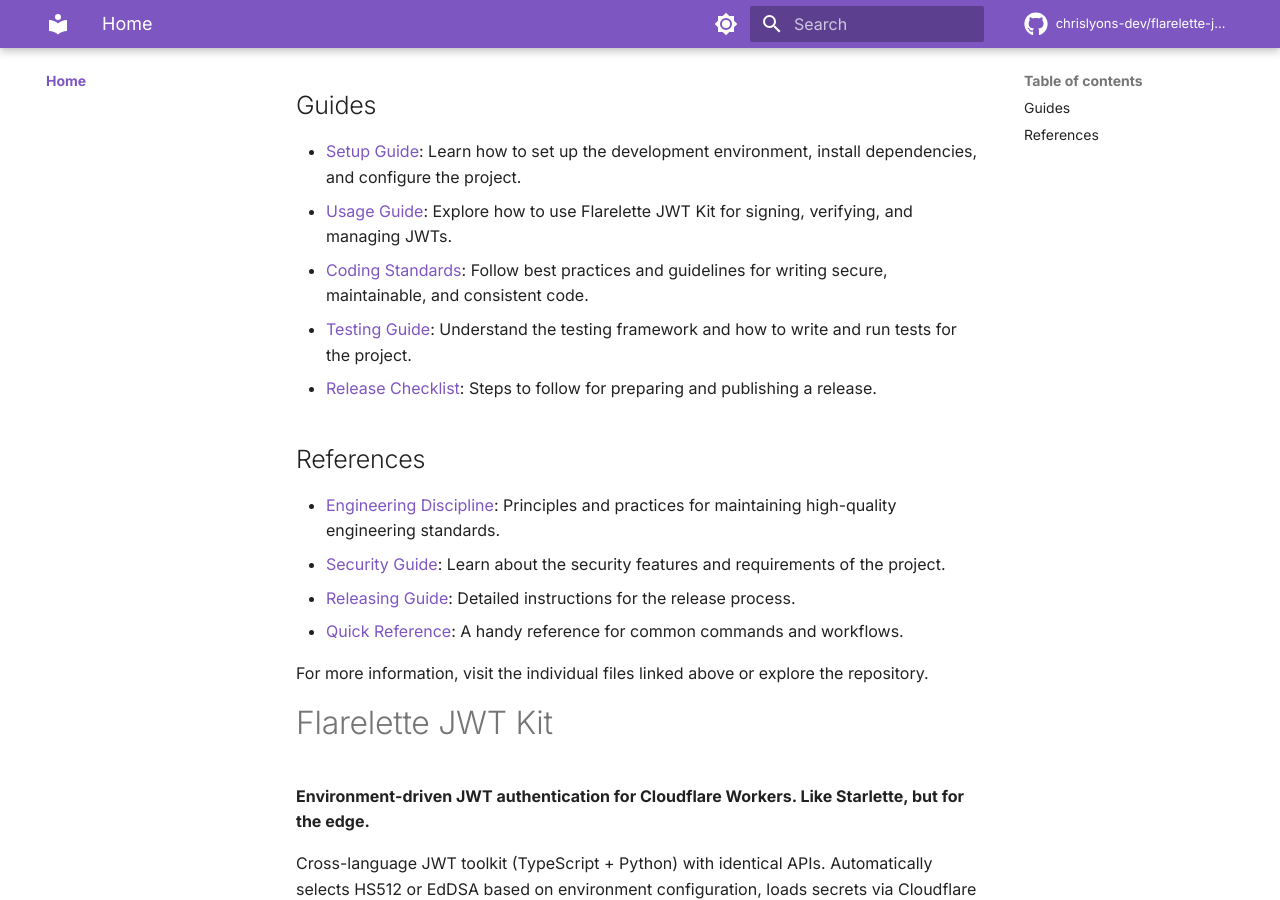
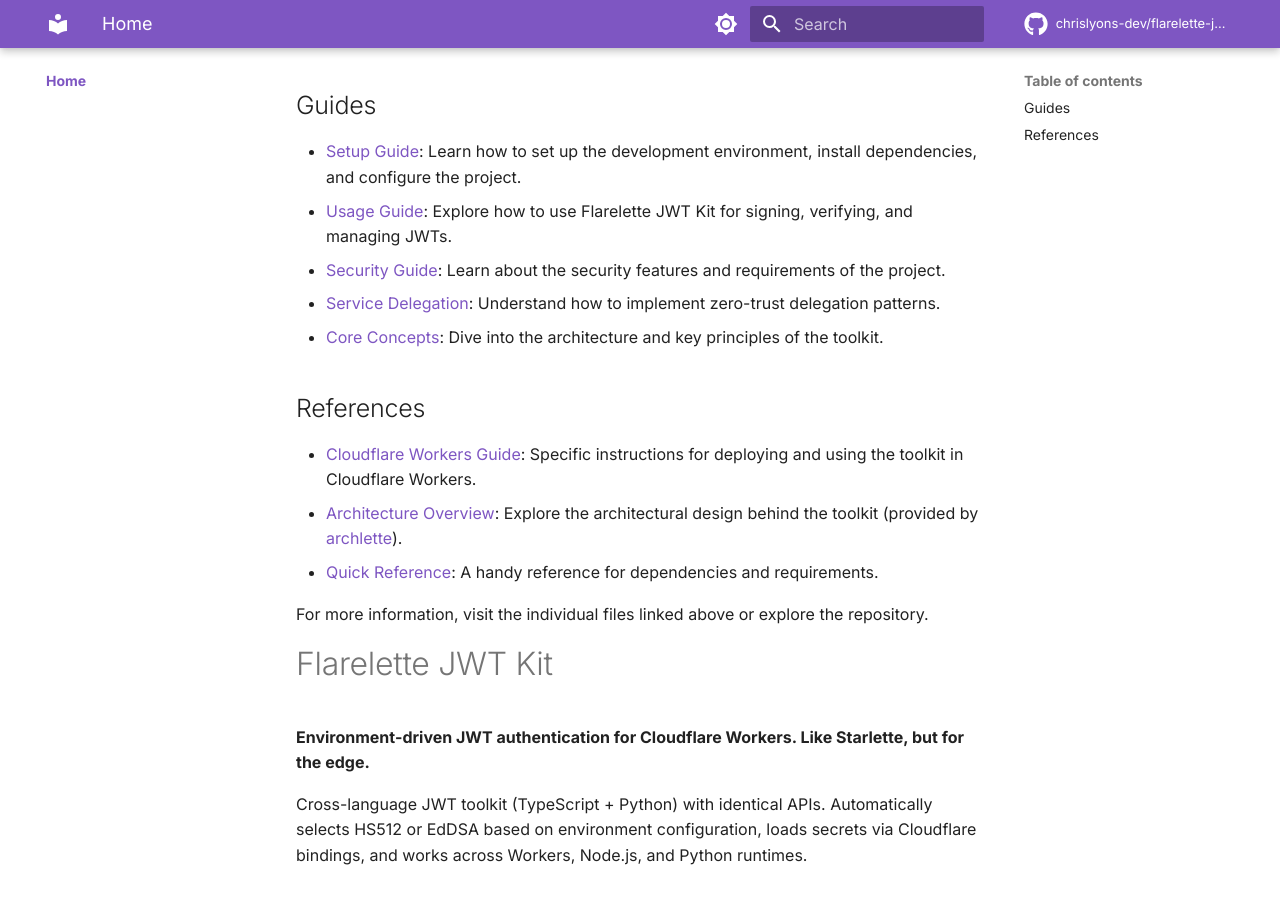
Before and after one commit to chrislyons-dev/flarelette-jwt-kit, an MkDocs documentation site: the page built from docs/index.md, in a window 1280 px wide and 900 px high, scrolled down 398 px. Built offline with MkDocs 1.6.1 and Material for MkDocs 9.7.7, drawn with Linux system fonts in a browser that asks for light colours; comment, search, counter and statistics services are not loaded; the version menu is left out.

Commit message:
fix: broken doc links

```diff
--- a/docs/index.md
+++ b/docs/index.md
@@ -12,18 +12,17 @@ Welcome to the Flarelette JWT Kit documentation! Below is a list of available gu
 
 ## Guides
 
-- [Setup Guide](./SETUP.md): Learn how to set up the development environment, install dependencies, and configure the project.
-- [Usage Guide](./usage.md): Explore how to use Flarelette JWT Kit for signing, verifying, and managing JWTs.
-- [Coding Standards](./CODING_STANDARDS.md): Follow best practices and guidelines for writing secure, maintainable, and consistent code.
-- [Testing Guide](./TESTING.md): Understand the testing framework and how to write and run tests for the project.
-- [Release Checklist](./RELEASE_CHECKLIST.md): Steps to follow for preparing and publishing a release.
+- [Setup Guide](./getting-started.md): Learn how to set up the development environment, install dependencies, and configure the project.
+- [Usage Guide](./usage-guide.md): Explore how to use Flarelette JWT Kit for signing, verifying, and managing JWTs.
+- [Security Guide](./security-guide.md): Learn about the security features and requirements of the project.
+- [Service Delegation](./service-delegation.md): Understand how to implement zero-trust delegation patterns.
+- [Core Concepts](./core-concepts.md): Dive into the architecture and key principles of the toolkit.
 
 ## References
 
-- [Engineering Discipline](./ENGINEERING_DISCIPLINE.md): Principles and practices for maintaining high-quality engineering standards.
-- [Security Guide](./security.md): Learn about the security features and requirements of the project.
-- [Releasing Guide](./RELEASING.md): Detailed instructions for the release process.
-- [Quick Reference](./QUICKREF.md): A handy reference for common commands and workflows.
+- [Cloudflare Workers Guide](./cloudflare-workers.md): Specific instructions for deploying and using the toolkit in Cloudflare Workers.
+- [Architecture Overview](./architecture/README.md): Explore the architectural design behind the toolkit (provided by [archlette](https://chrislyons-dev.github.io/archlette/)).
+- [Quick Reference](./requirements.txt): A handy reference for dependencies and requirements.
 
 For more information, visit the individual files linked above or explore the repository.
 
```
Also changed, not shown: 1 other file.
